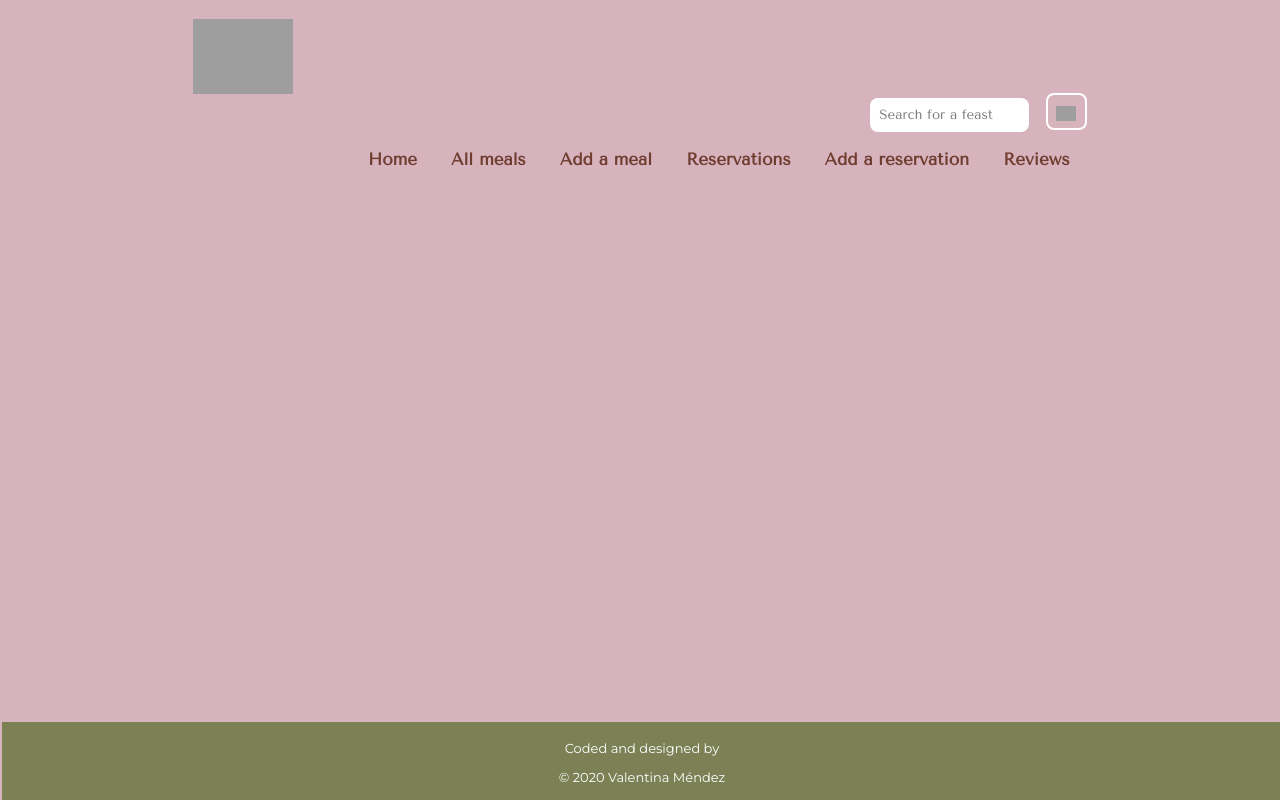
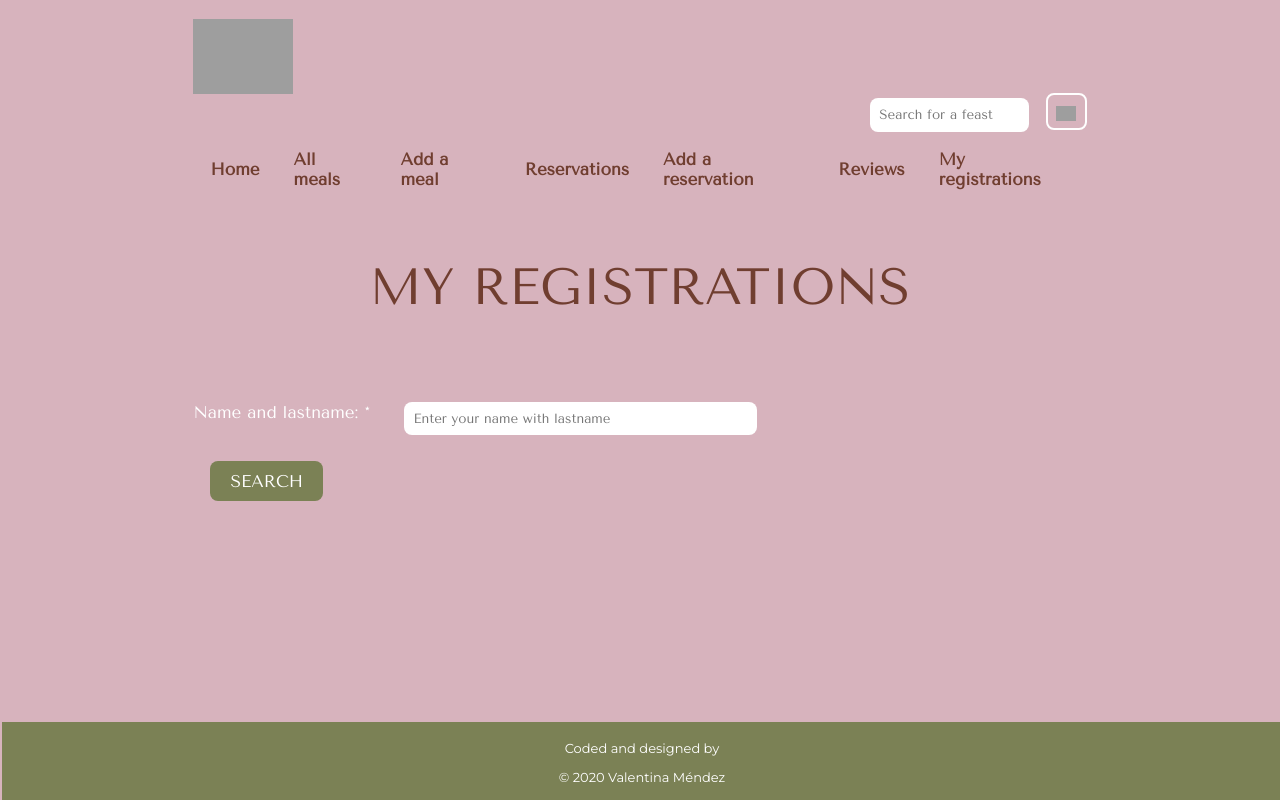
Before and after one commit to valmdz/meal-sharing, a React app: page /my-registrations in a window 1280 px wide. Built offline with nearby package versions, Linux system fonts and the light colour scheme; no server answers; grey boxes are pictures that could not be loaded.

Commit message:
Show upcoming feats, My registrations

```diff
--- a/src/client/App.js
+++ b/src/client/App.js
@@ -1,4 +1,4 @@
-import React, { useState } from "react";
+import React, { useEffect, useState } from "react";
 import { BrowserRouter as Router, Route, Link } from "react-router-dom";
 import "./index.css";
 import Meals from "./components/Meals/Meals";
@@ -8,9 +8,19 @@ import Reservations from "./components/Reservations/Reservations";
 import Reviews from "./components/Reviews/Reviews";
 import AddReservation from "./components/AddReservation/AddReservation";
 import SearchMeal from "./components/SearchMeal/SearchMeal";
+import MyRegistrations from "./components/MyRegistrations/MyRegistrations";
 
 const App = () => {
   const [search, setSearch] = useState("");
+  const [meals, setMeals] = useState([]);
+
+  useEffect(() => {
+    (async () => {
+      const respMeals = await fetch("http://localhost:5000/api/meals");
+      const jsonResponse = await respMeals.json();
+      setMeals(() => jsonResponse);
+    })();
+  }, []);
 
   return (
     <Router>
@@ -48,10 +58,13 @@ const App = () => {
         <li>
           <Link to="/reviews">Reviews</Link>
         </li>
+        <li>
+          <Link to="/my-registrations">My registrations</Link>
+        </li>
       </ul>
 
       <Route exact path="/">
-        <Home></Home>
+        <Home meals={meals}></Home>
       </Route>
       <Route exact path="/reservations">
         <Reservations></Reservations>
@@ -63,10 +76,13 @@ const App = () => {
         <Reviews></Reviews>
       </Route>
       <Route exact path="/meals">
-        <Meals search={search}></Meals>
+        <Meals search={search} meals={meals}></Meals>
       </Route>
       <Route exact path="/add-meal">
         <AddMeal></AddMeal>
+      </Route>
+      <Route exact path="/my-registrations">
+        <MyRegistrations meals={meals}></MyRegistrations>
       </Route>
     </Router>
   );
--- a/src/client/components/Home/Home.js
+++ b/src/client/components/Home/Home.js
@@ -2,7 +2,7 @@ import React from "react";
 import ReviewsCarrousel from "../ReviewsCarrousel/ReviewsCarrousel";
 import NextFeast from "../NextFeast/NextFeast";
 
-export const Home = () => {
+export const Home = ({ meals }) => {
   return (
     <>
       <section className="home">
@@ -15,7 +15,7 @@ export const Home = () => {
         </div>
       </section>
       <div className="carousel">
-        <NextFeast></NextFeast>
+        <NextFeast meals={meals} />
         <ReviewsCarrousel />
       </div>
     </>
--- a/src/client/components/Meals/Meals.js
+++ b/src/client/components/Meals/Meals.js
@@ -1,18 +1,7 @@
-import React, { useEffect, useState } from "react";
+import React from "react";
 import "./testComponentStyle.css";
 
-export const Meals = ({ search }) => {
-  const [meals, setMeals] = useState([]);
-
-  useEffect(() => {
-    (async () => {
-      const respMeals = await fetch("http://localhost:5000/api/meals");
-      const jsonResponse = await respMeals.json();
-      setMeals(() => {
-        return jsonResponse;
-      });
-    })();
-  }, []);
+export const Meals = ({ search, meals }) => {
   const filteredMeals = meals.filter((meal) =>
     meal.title.toLowerCase().includes(search.toLowerCase())
   );
--- /dev/null
+++ b/src/client/components/MyRegistrations/MyRegistrations.js
@@ -0,0 +1,23 @@
+import React, { useEffect, useState } from "react";
+
+export const MyRegistrations = ({ meals }) => {
+  return (
+    <>
+      <div>
+        <h1 className="section-heading">My registrations</h1>
+      </div>
+      <div className="container">
+        <form>
+          Name and lastname: *
+          <input
+            type="text"
+            placeholder="Enter your name with lastname"
+          ></input>
+          <button type="submit">Search</button>
+        </form>
+      </div>
+    </>
+  );
+};
+
+export default MyRegistrations;
--- a/src/client/components/NextFeast/NextFeast.js
+++ b/src/client/components/NextFeast/NextFeast.js
@@ -1,18 +1,19 @@
-import React, { useEffect, useState } from "react";
+import React from "react";
 
-export const NextFeast = ({ search }) => {
-  const [meals, setMeals] = useState([]);
+/* If there is an upcomming meal it is rendered, otherwise a message saying that there is no upcomming feast is rendered. */
+const NextFeastAux = ({ value }) => {
+  if (value === undefined) {
+    return <p>No upcomming feasts</p>;
+  }
+  return (
+    <div>
+      There is a next feast, yay.
+      <p>{value.title}</p>
+    </div>
+  );
+};
 
-  useEffect(() => {
-    (async () => {
-      const respMeals = await fetch("http://localhost:5000/api/meals");
-      const jsonResponse = await respMeals.json();
-      setMeals(() => {
-        return jsonResponse;
-      });
-    })();
-  }, []);
-
+export const NextFeast = ({ meals }) => {
   const now = new Date();
 
   const earliestNextMeal = meals
@@ -22,9 +23,9 @@ export const NextFeast = ({ search }) => {
 
   return (
     <section className="container-meals">
-      <div>
-        <h1 className="section-heading">Upcoming feast</h1>
-      </div>
+      <h1 className="section-heading">Upcoming feast</h1>
+
+      <NextFeastAux value={earliestNextMeal} />
     </section>
   );
 };
--- a/src/client/components/ReviewsCarrousel/ReviewsCarrousel.js
+++ b/src/client/components/ReviewsCarrousel/ReviewsCarrousel.js
@@ -15,7 +15,6 @@ export const ReviewsCarrousel = () => {
     (async () => {
       const respMeals = await fetch("http://localhost:5000/api/reviews");
       const jsonResponse = await respMeals.json();
-      console.log(jsonResponse);
       setReviews(() => {
         return jsonResponse;
       });
```
